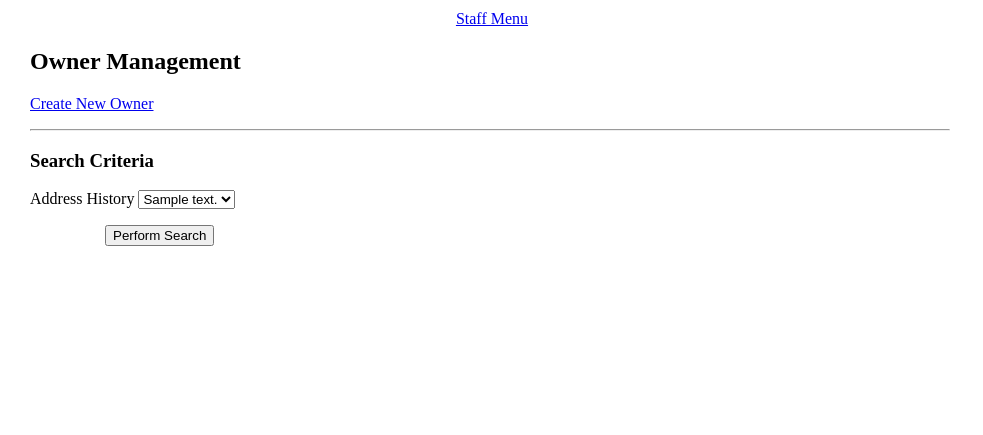
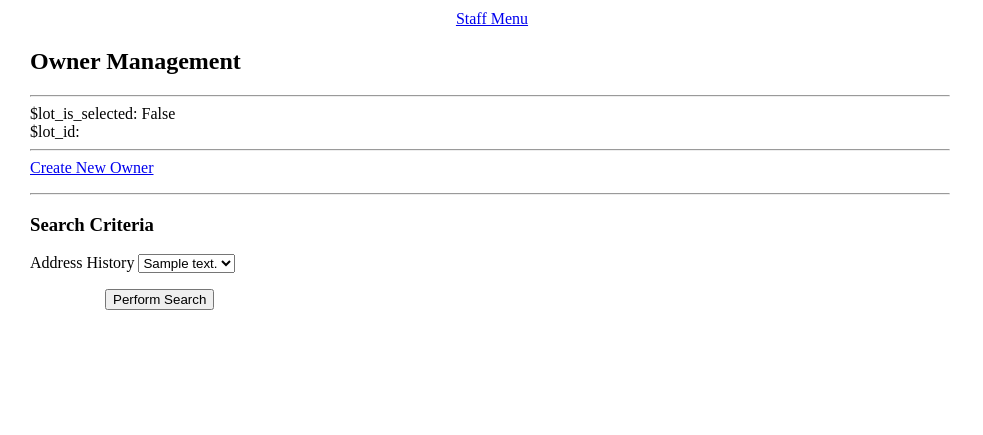
Before and after one commit to StevenLGomez/RegencyWeb, a PHP site: page /staff/owners/index.php in a window 1280 px wide. Shown: the part 40-475 px from the top of the page, without its empty margins (0-983 px from the left). Run offline with PHP 8.4, Linux system fonts and the light colour scheme; tables that the repository leaves empty hold one stand-in row (values such as "Sample post").

Commit message:
Added Association documents, and diagostic information to owners page

```diff
--- a/html/public/staff/owners/index.php
+++ b/html/public/staff/owners/index.php
@@ -26,6 +26,28 @@
     <div id="content">
         <div id="regency-menu">
             <h2>Owner Management</h2>
+
+            <!-- Show diagnostic information -->
+            <hr />
+            <div>
+
+            <!-- Show lot selected information -->
+            <?php echo '$lot_is_selected: ' ?>
+            <?php if ($lot_is_selected) {
+                echo 'True';
+            }
+            else
+            {
+                echo 'False';
+            }
+            ?>
+            <?php echo '<br />'; ?>
+
+            <?php echo '$lot_id: ' . $lot_id; ?>
+
+
+            </div>
+            <hr />
 
             <!-- This div is a placeholder, not expected to work properly at the moment -->
             <div class="actions">
```
Also changed, not shown: 4 other files.
